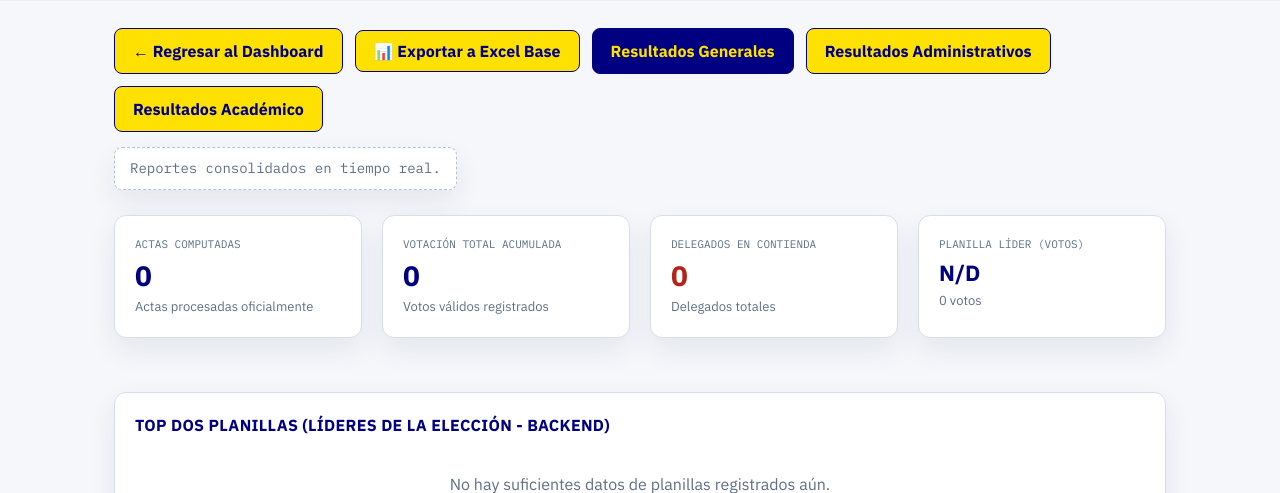
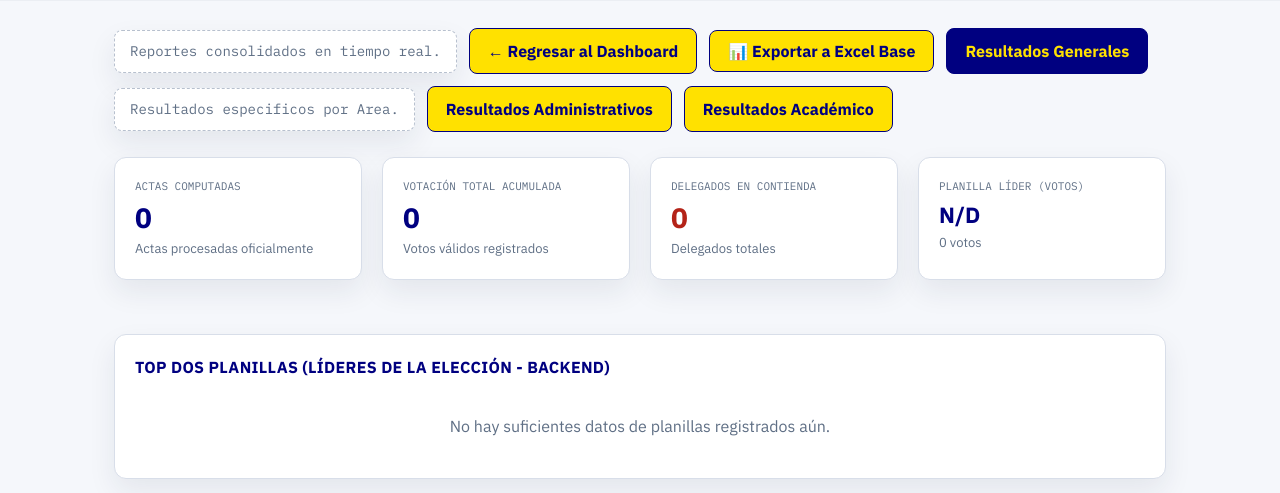
Before and after one commit to sedas14Q/resultadoscgr, a Flask app: page /cgr/estadisticas in a window 1280 px wide. Shown: the part 77-570 px from the top of the page. Run offline with Flask 3, Linux system fonts and the light colour scheme; data that the repository does not hold is empty; some libraries are stand-ins or nearby versions.

Commit message:
style: actualizar diseño de etiquetas informativas y botones en estadísticas CGO y CGR para reflejar los cambios de diseño hechos por el usuario

```diff
--- a/templates/estadisticas_cgr.html
+++ b/templates/estadisticas_cgr.html
@@ -40,6 +40,9 @@
 
     <div class="info-section nav-header-actions" style="display: flex; justify-content: space-between; align-items: center; gap: 15px; flex-wrap: wrap;">
         <div style="display: flex; gap: 12px; align-items: center; flex-wrap: wrap;">
+            <div class="info-box" style="margin: 0; padding: 10px 15px;">
+                Reportes consolidados en tiempo real.
+            </div>
             <a href="/cgr" class="back-btn">
                 ← Regresar al Dashboard
             </a>
@@ -49,15 +52,17 @@
             <a href="/cgr/estadisticas" class="back-btn {% if not tipo_reporte or tipo_reporte == 'general' %}active{% endif %}">
                 Resultados Generales
             </a>
+
+            <div class="info-box" style="margin: 0; padding: 10px 15px;">
+                Resultados especificos por Area.
+            </div>
+
             <a href="/cgr/estadisticas/administrativos" class="back-btn {% if tipo_reporte == 'administrativo' %}active{% endif %}">
                 Resultados Administrativos
             </a>
             <a href="/cgr/estadisticas/academicos" class="back-btn {% if tipo_reporte == 'academico' %}active{% endif %}">
                 Resultados Académico
             </a>
-        </div>
-        <div class="info-box" style="margin: 0; padding: 10px 15px;">
-            Reportes consolidados en tiempo real.
         </div>
     </div>
 
```
Also changed, not shown: templates/estadisticas_cgo.html (+9 -3 lines).
